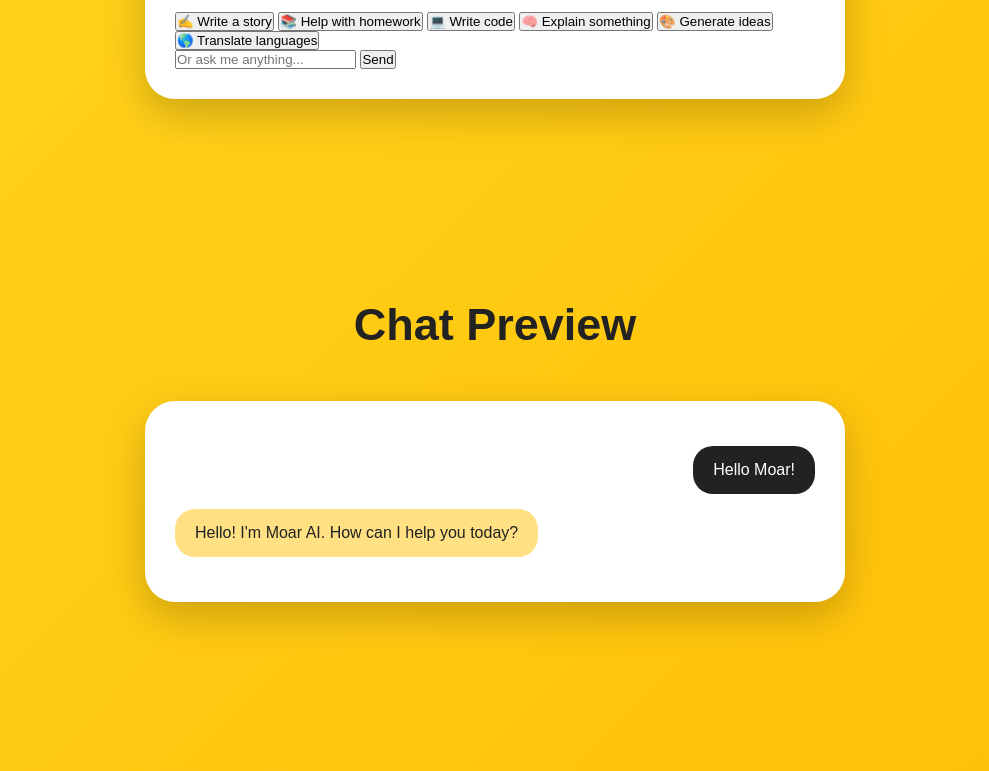
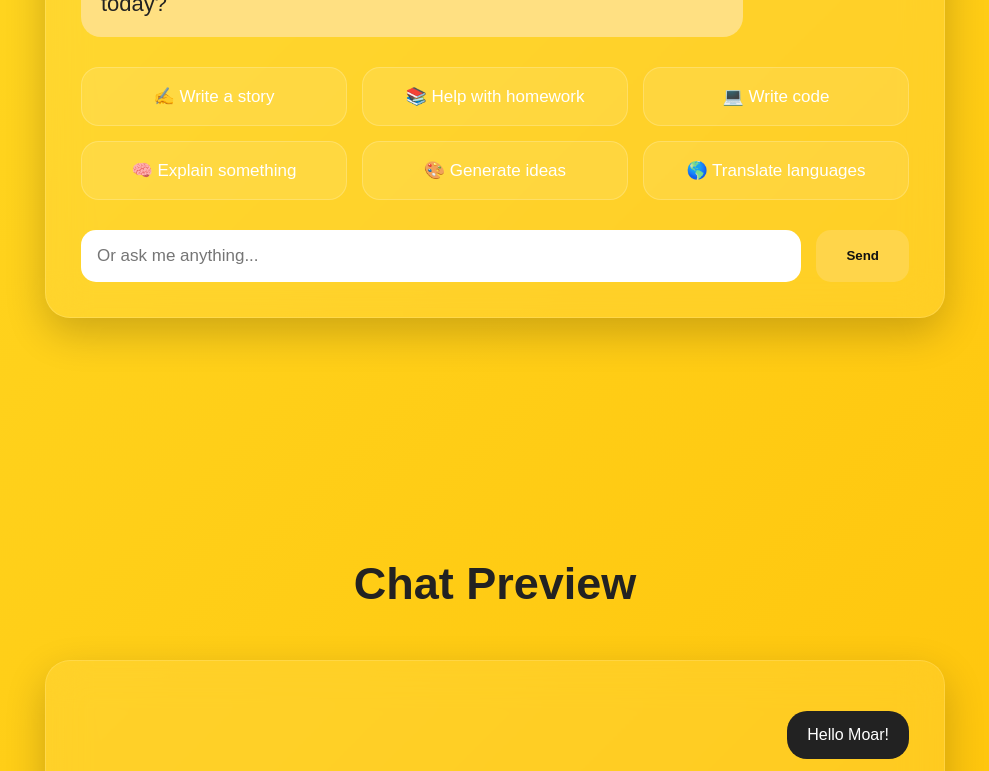
Before and after one commit to YoyoTech1B/Mo-App, a plain HTML site: page index.html in a window 1280 px wide. Shown: the part 1242-2013 px from the top of the page, without its empty margins (145-1134 px from the left). Drawn offline with Linux system fonts and the light colour scheme.

Commit message:
Update style.css

```diff
--- a/style.css
+++ b/style.css
@@ -282,3 +282,72 @@ nav.scrolled{
     backdrop-filter:blur(20px);
     box-shadow:0 10px 30px rgba(0,0,0,.3);
 }
+
+.chat-box{
+    max-width:900px;
+    margin:40px auto;
+    background:rgba(255,255,255,.08);
+    backdrop-filter:blur(20px);
+    border:1px solid rgba(255,255,255,.15);
+    border-radius:25px;
+    padding:35px;
+}
+
+.message.ai{
+    font-size:22px;
+    margin-bottom:30px;
+    line-height:1.6;
+}
+
+.suggestions{
+    display:grid;
+    grid-template-columns:repeat(auto-fit,minmax(220px,1fr));
+    gap:15px;
+    margin-bottom:30px;
+}
+
+.suggestion{
+    background:rgba(255,255,255,.1);
+    color:white;
+    border:1px solid rgba(255,255,255,.2);
+    padding:18px;
+    border-radius:18px;
+    cursor:pointer;
+    font-size:17px;
+    transition:.3s;
+}
+
+.suggestion:hover{
+    transform:translateY(-5px);
+    background:#FFD54A;
+    color:#111;
+}
+
+.input-area{
+    display:flex;
+    gap:15px;
+}
+
+.input-area input{
+    flex:1;
+    padding:16px;
+    border:none;
+    border-radius:15px;
+    font-size:17px;
+    outline:none;
+}
+
+.input-area button{
+    padding:16px 30px;
+    border:none;
+    border-radius:15px;
+    background:#FFD54A;
+    color:#111;
+    font-weight:bold;
+    cursor:pointer;
+    transition:.3s;
+}
+
+.input-area button:hover{
+    transform:scale(1.05);
+}
```
